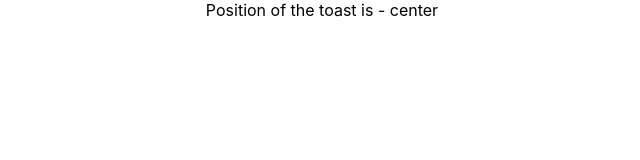
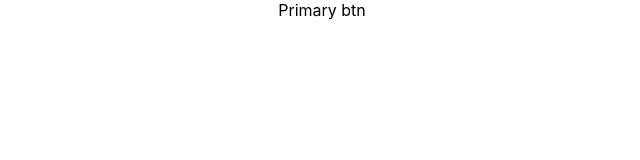
Before and after one commit to ahnge/react-ts-tut, a React (Create React App) app: page / in a window 1280 px wide. Shown: the top 160 px of the page, without its empty margins (318-958 px from the left). Built offline with nearby package versions, Linux system fonts and the light colour scheme.

Commit message:
wrapping html

```diff
--- a/src/App.tsx
+++ b/src/App.tsx
@@ -1,5 +1,7 @@
+import { isConditionalExpression } from "typescript";
 import "./App.css";
-import Toast from "./components/templatelaterals/Toast";
+import Button from "./components/html/Button";
+// import Toast from "./components/templatelaterals/Toast";
 // import Random from "./components/random/Random";
 // import List from "./components/generic/List";
 // import Private from "./components/auth/Private";
@@ -41,7 +43,9 @@ function App() {
   // ];
   return (
     <div className="App">
-      <Toast position="center" />
+      <Button varient="primaty" onClick={() => console.log("hello")}>
+        Primary btn
+      </Button>
     </div>
   );
 }
--- /dev/null
+++ b/src/components/html/Button.tsx
@@ -0,0 +1,10 @@
+type ButtonProps = {
+  varient: "primaty" | "secondary";
+  children: string;
+} & Omit<React.ComponentProps<"button">, "children">;
+
+const Button = ({ varient, children, ...rest }: ButtonProps) => {
+  return <div className={`${varient}`}>{children}</div>;
+};
+
+export default Button;
```
